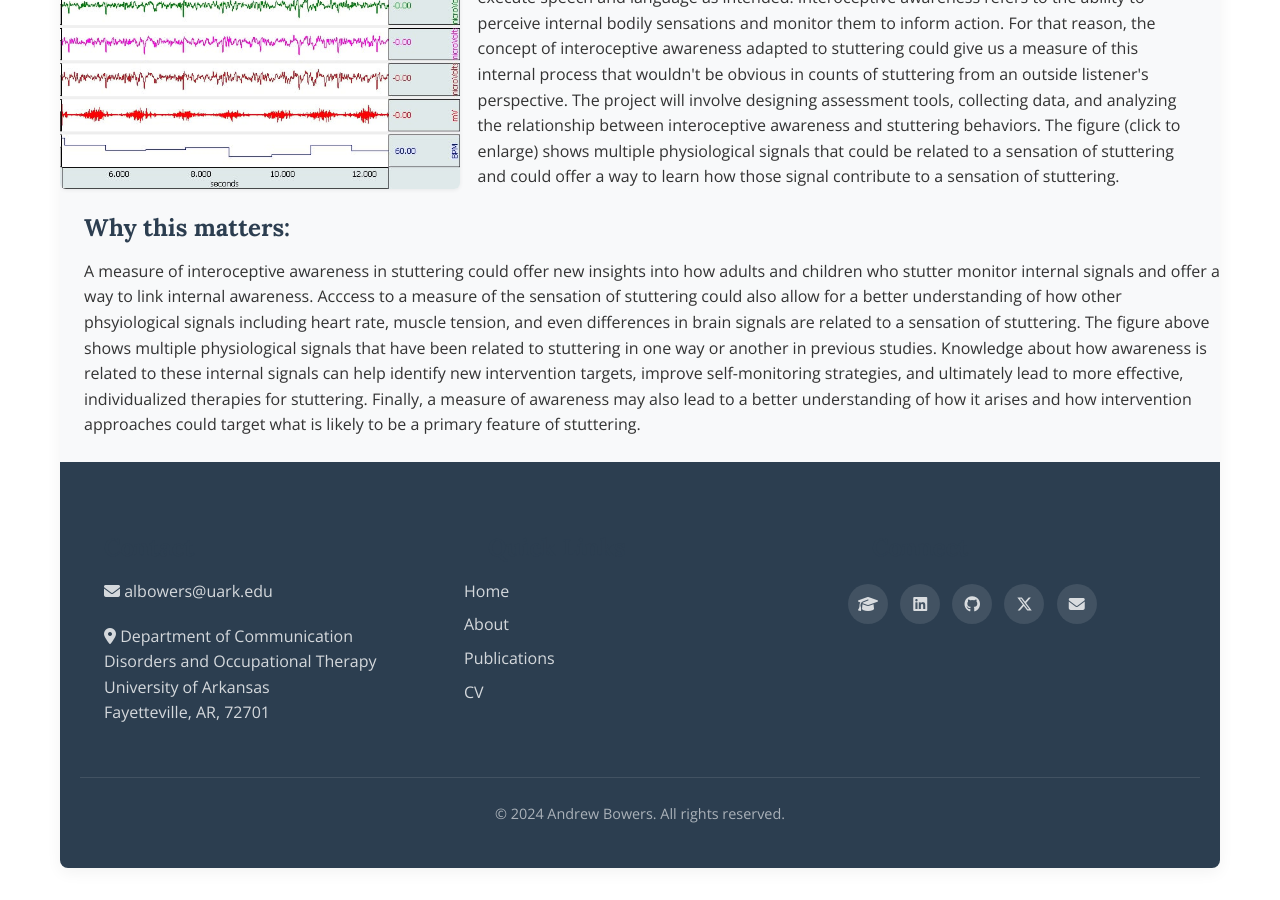
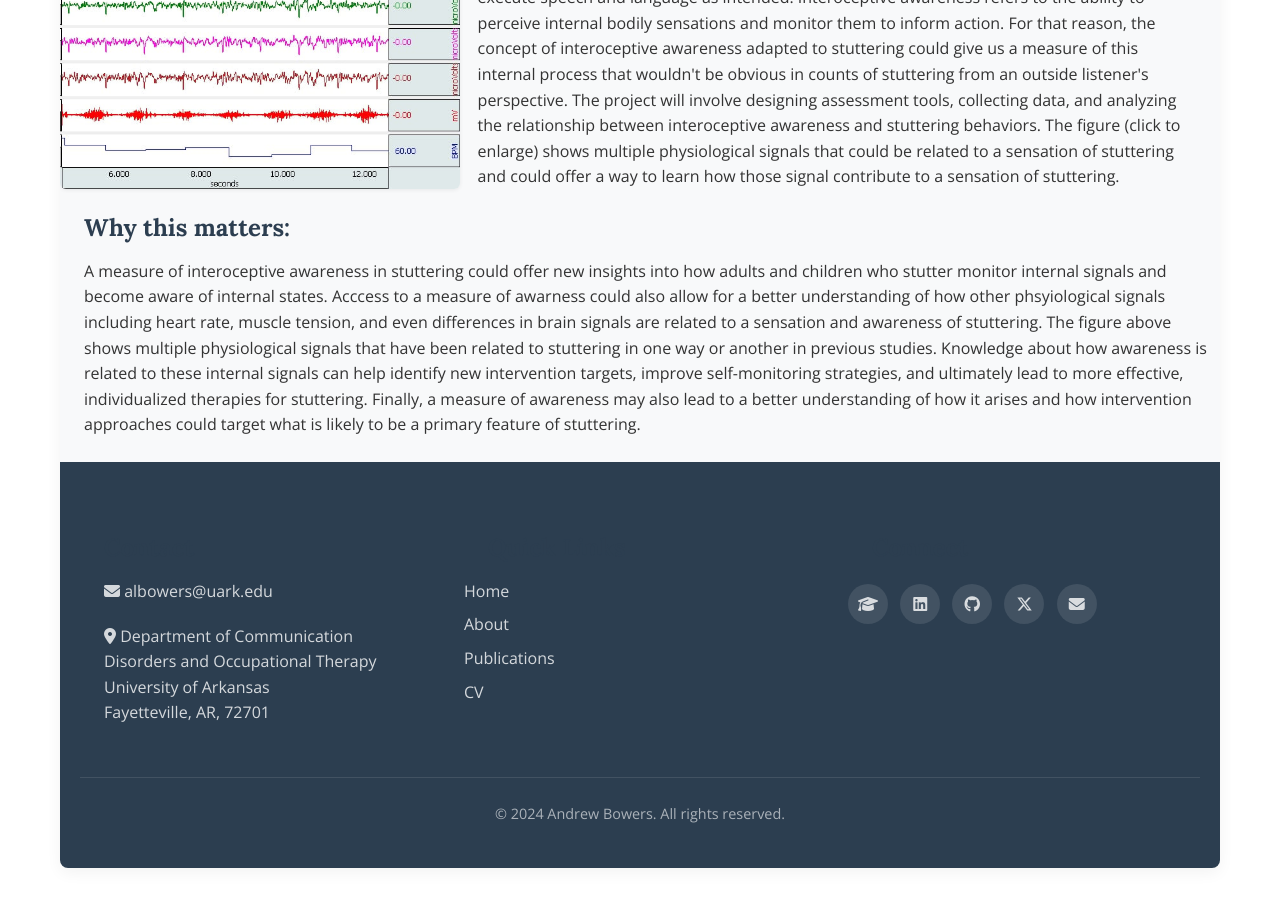
Before and after one commit to albowers/enl_website, a Jekyll site: the page projects.html, which Jekyll copies as it is, in a window 1280 px wide and 900 px high, scrolled down 3760 px. Built offline with Jekyll 4.4.1, drawn with Linux system fonts in a browser that asks for light colours.

Commit message:
Update projects.html

```diff
--- a/projects.html
+++ b/projects.html
@@ -263,7 +263,7 @@
             </p>
           <h4 class="why-matters-heading">Why this matters:</h4>
           <div style="margin-left: 1.5rem; margin-bottom: 1.5rem;">
-            A measure of interoceptive awareness in stuttering could offer new insights into how adults and children who stutter monitor internal signals and offer a way to link internal awareness. Acccess to a measure of the sensation of stuttering could also allow for a better understanding of how other phsyiological signals including heart rate, muscle tension, and even differences in brain signals are related to a sensation of stuttering. The figure above shows multiple physiological signals that have been related to stuttering in one way or another in previous studies. Knowledge about how awareness is related to these internal signals can help identify new intervention targets, improve self-monitoring strategies, and ultimately lead to more effective, individualized therapies for stuttering. Finally, a measure of awareness may also lead to a better understanding of how it arises and how intervention approaches could target what is likely to be a primary feature of stuttering.
+            A measure of interoceptive awareness in stuttering could offer new insights into how adults and children who stutter monitor internal signals and become aware of internal states. Acccess to a measure of awarness could also allow for a better understanding of how other phsyiological signals including heart rate, muscle tension, and even differences in brain signals are related to a sensation and awareness of stuttering. The figure above shows multiple physiological signals that have been related to stuttering in one way or another in previous studies. Knowledge about how awareness is related to these internal signals can help identify new intervention targets, improve self-monitoring strategies, and ultimately lead to more effective, individualized therapies for stuttering. Finally, a measure of awareness may also lead to a better understanding of how it arises and how intervention approaches could target what is likely to be a primary feature of stuttering.
           </div>
         </div>
 </div>
```
